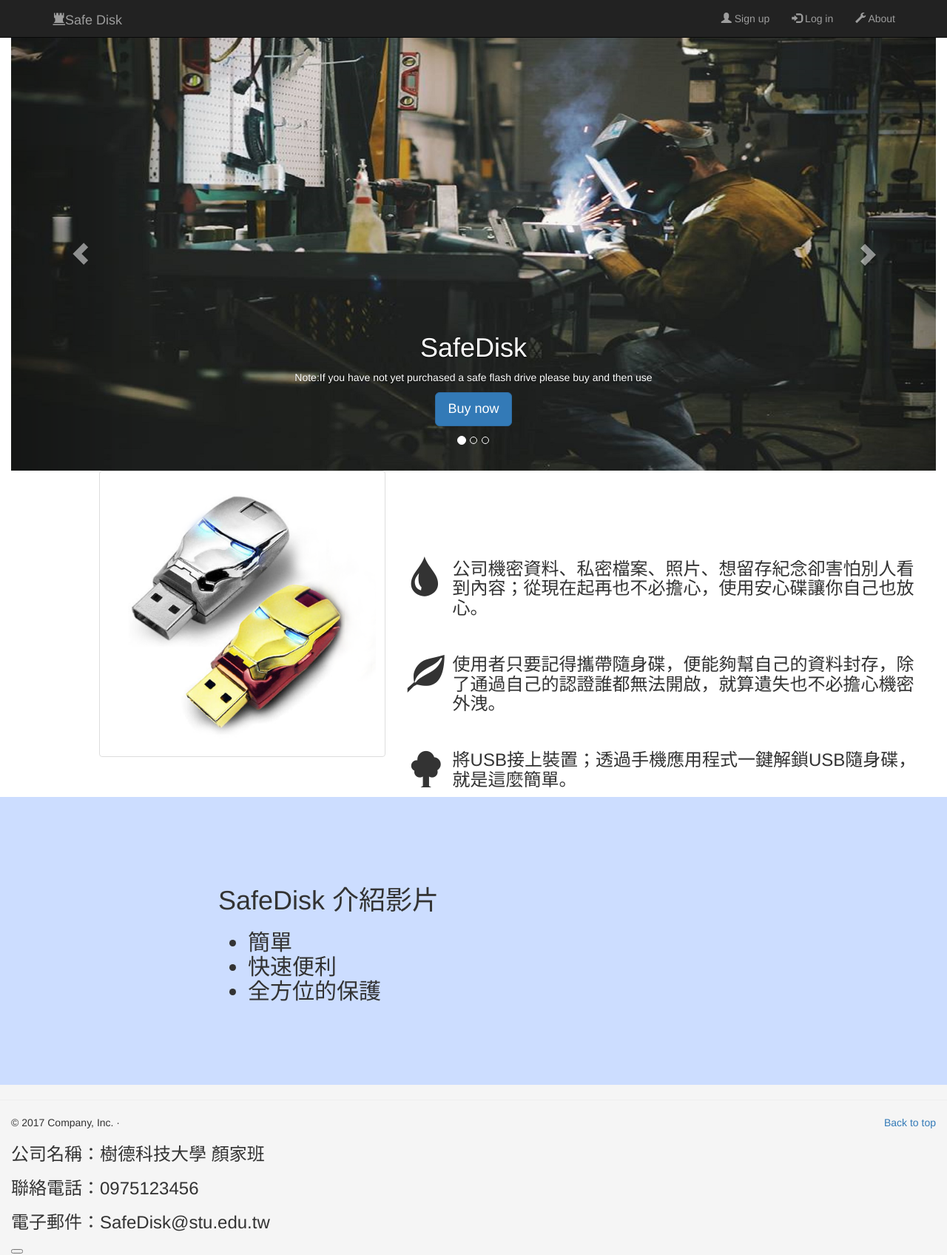
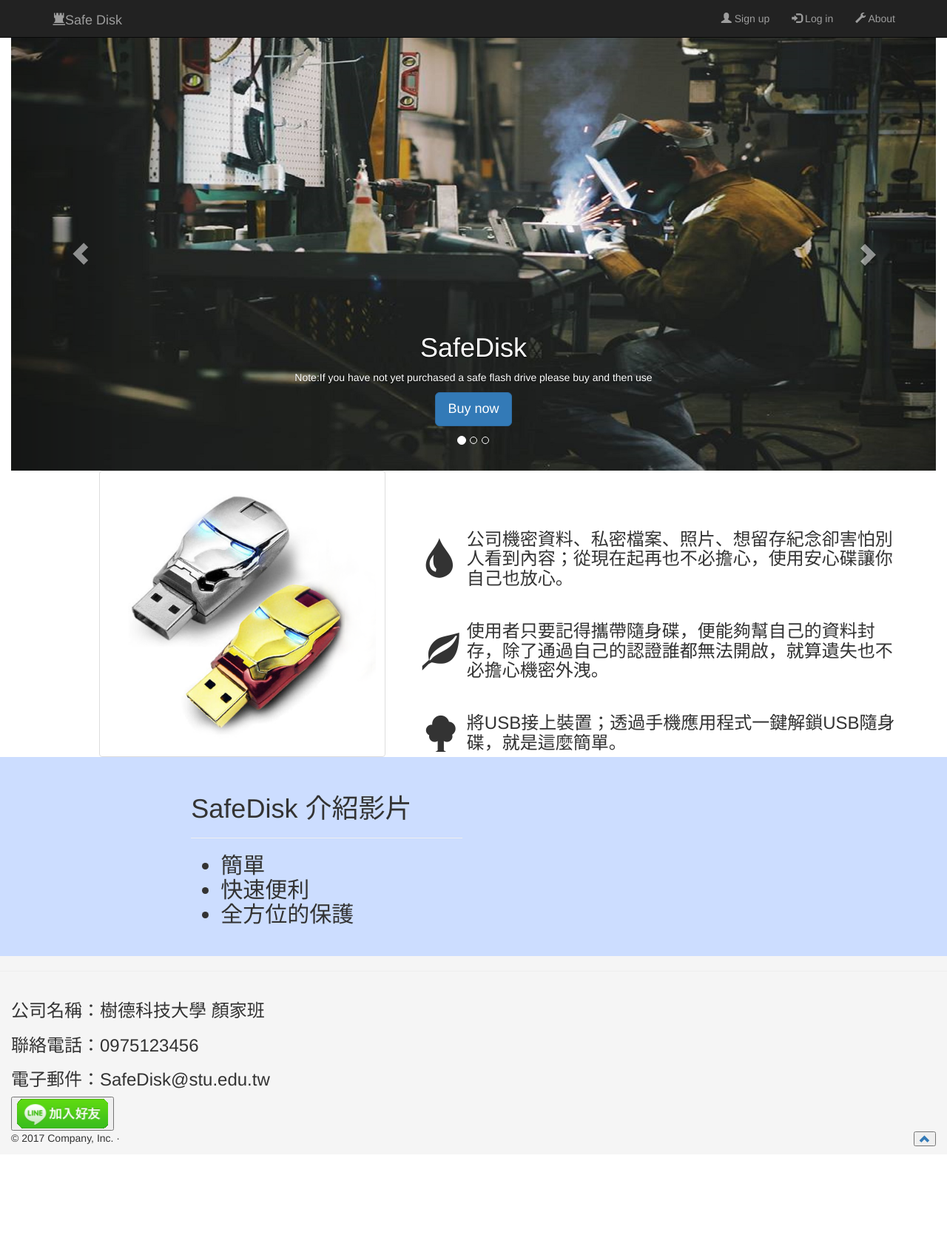
Before and after one commit to leadingtw273/SafeDisk, a PHP site: page /SafeDisk/ in a window 1280 px wide. Shown: the whole page at 74% size. After the commit the page ends 1549 px from the top, so only its background shows below. Run offline with PHP 8.4, Linux system fonts and the light colour scheme; style sheets or scripts are compiled from the project's sources; some libraries are stand-ins or nearby versions; grey boxes are pictures that could not be loaded.

Commit message:
8/11
圖片新增

```diff
--- a/footer.php
+++ b/footer.php
@@ -1,18 +1,17 @@
 <!-- FOOTER -->
 <footer class="footer">
-
 	<hr class="featurette-divider">
 	<div class="container-fluid" style="background-color: #f5f5f5;">
-    	<p class="pull-right"><a href="#">Back to top</a></p>
-    	<p>&copy; 2017 Company, Inc. &middot; </p>
     	<div class="row-md-3">
 			<h3>公司名稱：樹德科技大學 顏家班</h3>
 			<h3>聯絡電話：0975123456</h3>
 			<h3>電子郵件：SafeDisk@stu.edu.tw</h3>
-			<button background="dist/images/line.png"></button>
+			<button type="button" id="lineID"><img src="dist/images/line.png"></button>
 		</div>
+    	<p class="pull-right">
+    	<a href="#"><button type="button" class="glyphicon glyphicon-chevron-up"></button></a></p>
+    	<p>&copy; 2017 Company, Inc. &middot; </p>
 	</div>
-
 </footer>
 
 <style>
--- a/index.php
+++ b/index.php
@@ -58,45 +58,39 @@
       <div class="col-md-offset-1 col-md-4">
         <img src="dist/images/USB.png" class="img-thumbnail">
       </div>
-
-      <div class="col-md-7" style="padding-top: 100px;">
-
-        <div class="row">
-          <div class="col-md-1" style="padding-top: 20px">
-            <span class="glyphicon glyphicon-tint" style="font-size: 50px"></span>
+      <div class="col-md-7" style="padding-top: 80px;">
+        <div class ="media" style="padding:0px 20px 0px">
+          <div class="media-left media-middle">
+            <span class="glyphicon glyphicon-tint" style="font-size: 50px;"></span>
           </div>
-          <div class="col-md-11">
-            <h3>公司機密資料、私密檔案、照片、想留存紀念卻害怕別人看到內容；從現在起再也不必擔心，使用安心碟讓你自己也放心。</h3>
+          <div class="media-body">
+            <h3 class="media-heading">公司機密資料、私密檔案、照片、想留存紀念卻害怕別人看到內容；從現在起再也不必擔心，使用安心碟讓你自己也放心。</h3>
           </div>
          </div>
-
-        <div class="row" style="padding-top: 20px;">
-          <div class="col-md-1" style="padding-top: 20px">
-            <span class="glyphicon glyphicon-leaf" style="font-size: 50px"></span>
+        <div class = "media" style="padding:25px 20px 25px">
+          <div class="media-left media-middle">
+            <span class="glyphicon glyphicon-leaf" style="font-size: 50px;"></span>
           </div>
-          <div class="col-md-11">
-            <h3>使用者只要記得攜帶隨身碟，便能夠幫自己的資料封存，除了通過自己的認證誰都無法開啟，就算遺失也不必擔心機密外洩。</h3>
+          <div class="media-body">
+            <h3 class="media-heading">使用者只要記得攜帶隨身碟，便能夠幫自己的資料封存，除了通過自己的認證誰都無法開啟，就算遺失也不必擔心機密外洩。</h3>
           </div>
         </div>
-
-        <div class="row" style="padding-top: 20px">
-          <div class="col-md-1" style="padding-top: 20px">
-            <span class="glyphicon glyphicon-tree-deciduous" style="font-size: 50px"></span>
+        <div class= "media" style="padding:0px 20px 0px">
+          <div class="media-left media-middle">
+            <span class="glyphicon glyphicon-tree-deciduous" style="font-size: 50px;"></span>
           </div>
-          <div class="col-md-11">
-            <h3>將USB接上裝置；透過手機應用程式一鍵解鎖USB隨身碟，就是這麼簡單。</h3>
-          </div>
-        </div>
-
+          <div class="media-body">
+            <h3 class="media-heading">將USB接上裝置；透過手機應用程式一鍵解鎖USB隨身碟，就是這麼簡單。</h3>
           </div>
         </div>
       </div>
     </div>
-
+  </div>
   <div class="container-fluid" style="background-color:#ccddFF">
-  <div class="row" style="padding:100px">
+    <div class="row" style="padding:10px;margin:20px">
       <div class="col-md-offset-2 col-md-4">
         <h1>SafeDisk 介紹影片</h1>
+        <hr />
         <h2>
           <ul>
             <li>簡單</li>
@@ -113,16 +107,11 @@
       <div class="col-md-offset-2"></div>
     </div>
   </div>
+  <div class="container-fluid">
 
-
-<div class="container-fluid">
   </div>
-
-
-
-
-
     <!--footer-->
   <?php include("footer.php");?>
+
   </body>
 </html>
```
Also changed, not shown: dist/images/+line.jpg (added), dist/images/line.png. Lines whose indentation alone changed are shown as unchanged.
